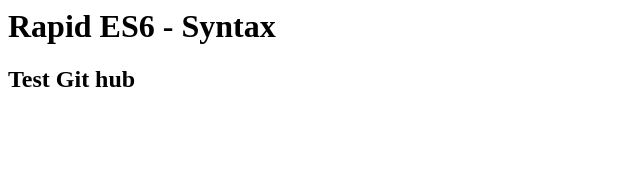
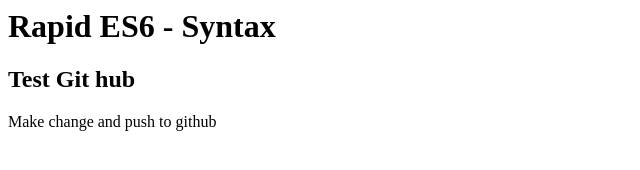
Before and after one commit to makinjm/github_first, a plain HTML site: page let const blocking/index.html in a window 1280 px wide. Shown: the whole page, without its empty margins (0-640 px from the left). Drawn offline with Linux system fonts and the light colour scheme.

Commit message:
changed index.html

```diff
--- a/let const blocking/index.html
+++ b/let const blocking/index.html
@@ -2,6 +2,7 @@
  <body>
      <h1>Rapid ES6 - Syntax</h1>
      <h2>Test Git hub</h2>
+     <div>Make change and push to github<div>
  </body>
 
  <link rel="stylesheet" href="Styles/style.css">
```
